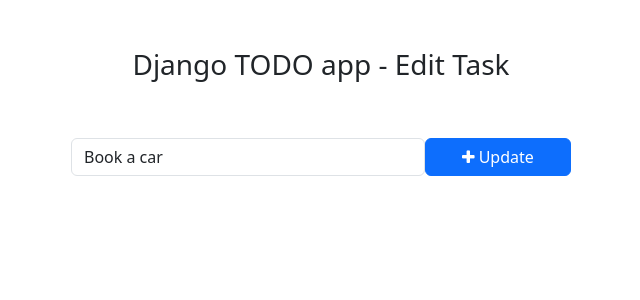
After one commit to AbdulSyed05/ToDo, a Django app: page /todo/edit_task/3/ in a window 1280 px wide. The commit adds this page. Shown: the top 300 px of the page, without its empty margins (319-959 px from the left). Run offline with Django 5.2, Linux system fonts and the light colour scheme; data comes from the database, SQL or seed files in the repository; both versions use the stored data as it was after the commit.

Commit message:
todo app final

```diff
--- /dev/null
+++ b/templates/edit_task.html
@@ -0,0 +1,29 @@
+<!DOCTYPE html>
+<html lang="en">
+<head>
+    <meta charset="UTF-8">
+    <meta name="viewport" content="width=device-width, initial-scale=1.0">
+    <title>Edit Task - Django TODO app</title>
+
+     <!-- Bootstrap -->
+     <link href="https://cdn.jsdelivr.net/npm/bootstrap@5.3.0-alpha1/dist/css/bootstrap.min.css" rel="stylesheet" integrity="sha384-GLhlTQ8iRABdZLl6O3oVMWSktQOp6b7In1Zl3/Jr59b6EGGoI1aFkw7cmDA6j6gD" crossorigin="anonymous">
+     <script src="https://cdn.jsdelivr.net/npm/bootstrap@5.3.0-alpha1/dist/js/bootstrap.bundle.min.js" integrity="sha384-w76AqPfDkMBDXo30jS1Sgez6pr3x5MlQ1ZAGC+nuZB+EYdgRZgiwxhTBTkF7CXvN" crossorigin="anonymous"></script>
+     <!-- Font Awesome Icons -->
+     <link rel="stylesheet" href="https://cdnjs.cloudflare.com/ajax/libs/font-awesome/4.7.0/css/font-awesome.min.css">
+</head>
+<body>
+    <div class="container">
+        <h3 class="pt-5 pb-5 text-center">Django TODO app - Edit Task</h3>
+        <form method="POST" style="width: 500px; margin: auto; ">
+            {% csrf_token %}
+            <div class="form-group">
+                <span style="display: flex;">
+                    <input type="text" name="task" class="form-control" placeholder="Add a task" value="{{ get_task.task }}">
+                    <button type="submit" class="btn btn-primary" style="width: 200px;"><i class="fa fa-plus"></i> Update</button>
+                </span>
+            </div>
+        </form>
+    </div>
+
+</body>
+</html>
--- a/todo/urls.py
+++ b/todo/urls.py
@@ -1,6 +1,16 @@
 from django.urls import path
 from . import views
 
+
 urlpatterns = [
+    # Add task
     path('addTask/', views.addTask, name='addTask'),
+    # Mark as done
+    path('mark_as_done/<int:pk>/', views.mark_as_done, name='mark_as_done'),
+    # Mark as undone
+    path('mark_as_undone/<int:pk>/', views.mark_as_undone, name='mark_as_undone'),
+    # Edit feature
+    path('edit_task/<int:pk>/', views.edit_task, name='edit_task'),
+    # Delete task
+    path('delete_task/<int:pk>/', views.delete_task, name='delete_task'),
 ]
--- a/todo/views.py
+++ b/todo/views.py
@@ -1,8 +1,43 @@
 from django.shortcuts import HttpResponse
-from django.shortcuts import redirect, render
+from django.shortcuts import get_object_or_404, redirect, render
+import pkg_resources
 from . models import Task
+
 
 def addTask(request):
     task = request.POST['task']
     Task.objects.create(task=task)
     return redirect('home')
+
+
+
+def mark_as_done(request, pk):
+    task = get_object_or_404(Task, pk=pk)
+    task.is_completed = True
+    task.save()
+    return redirect('home')
+
+
+def mark_as_undone(request, pk):
+    task = get_object_or_404(Task, pk=pk)
+    task.is_completed = False
+    task.save()
+    return redirect('home')
+
+def edit_task(request, pk):
+    get_task = get_object_or_404(Task, pk=pk)
+    if request.method == 'POST':
+        new_task = request.POST['task']
+        get_task.task = new_task
+        get_task.save()
+        return redirect('home')
+    else:
+        context = {
+            'get_task': get_task,
+            }
+    return render(request, 'edit_task.html', context)
+
+def delete_task(request, pk):
+    task = get_object_or_404(Task, pk=pk)
+    task.delete()
+    return redirect('home')
--- a/todo_main/views.py
+++ b/todo_main/views.py
@@ -3,7 +3,11 @@ from todo.models import Task
 
 def home(request):
     tasks = Task.objects.filter(is_completed=False).order_by('updated_at')
+
+    completed_tasks = Task.objects.filter(is_completed=True)
     context = {
         'tasks': tasks,
+        'completed_tasks': completed_tasks,
+
     }
     return render(request, 'home.html', context)
```
Also changed, not shown: templates/home.html (+9 -4 lines), db.sqlite3.
